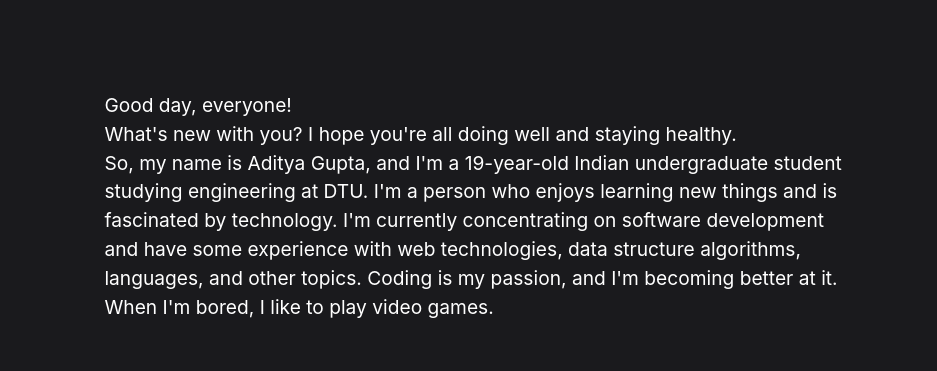
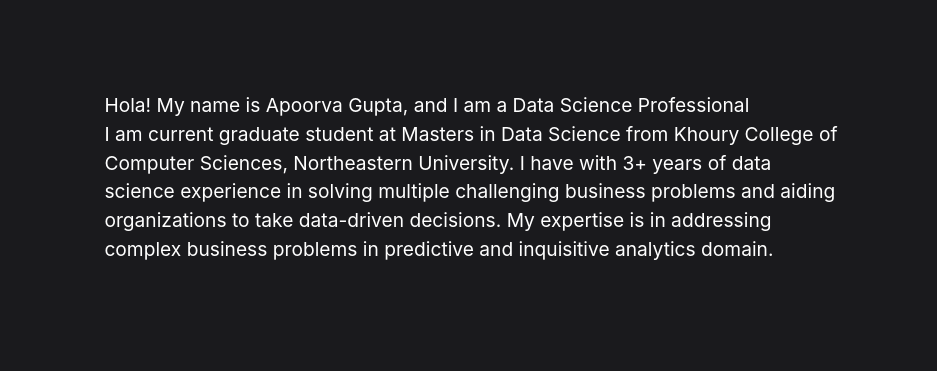
Before and after one commit to apoorvagpt700/Portfolio, a plain HTML site: page index.html in a window 1280 px wide. Shown: the part 388-759 px from the top of the page, 0-937 px from the left. Drawn offline with nearby package versions, Linux system fonts and the light colour scheme; a script that the page names is missing.

Commit message:
Update index.html

```diff
--- a/index.html
+++ b/index.html
@@ -54,11 +54,10 @@
                     </h4>
                 </div>
                 <div id="about">
-                    <p>Good day, everyone!<br> What's new with you? I hope you're all doing well and staying healthy.<br>
-                        So, my name is Aditya Gupta, and I'm a 19-year-old Indian undergraduate student studying engineering at DTU.
-                        I'm a person who enjoys learning new things and is fascinated by technology. I'm currently concentrating on software development and
-                        have some experience with web technologies, data structure algorithms, languages, and other topics.
-                        Coding is my passion, and I'm becoming better at it. When I'm bored, I like to play video games.
+                    <p>Hola! My name is Apoorva Gupta, and I am a Data Science Professional<br>
+                        I am current graduate student at Masters in Data Science from Khoury College of Computer Sciences, Northeastern University.
+                        I have with 3+ years of data science experience in solving multiple challenging business problems and aiding organizations to take data-driven decisions.
+                        My expertise is in addressing complex business problems in predictive and inquisitive analytics domain.
                     </p>
                 </div>
             </span>
```
